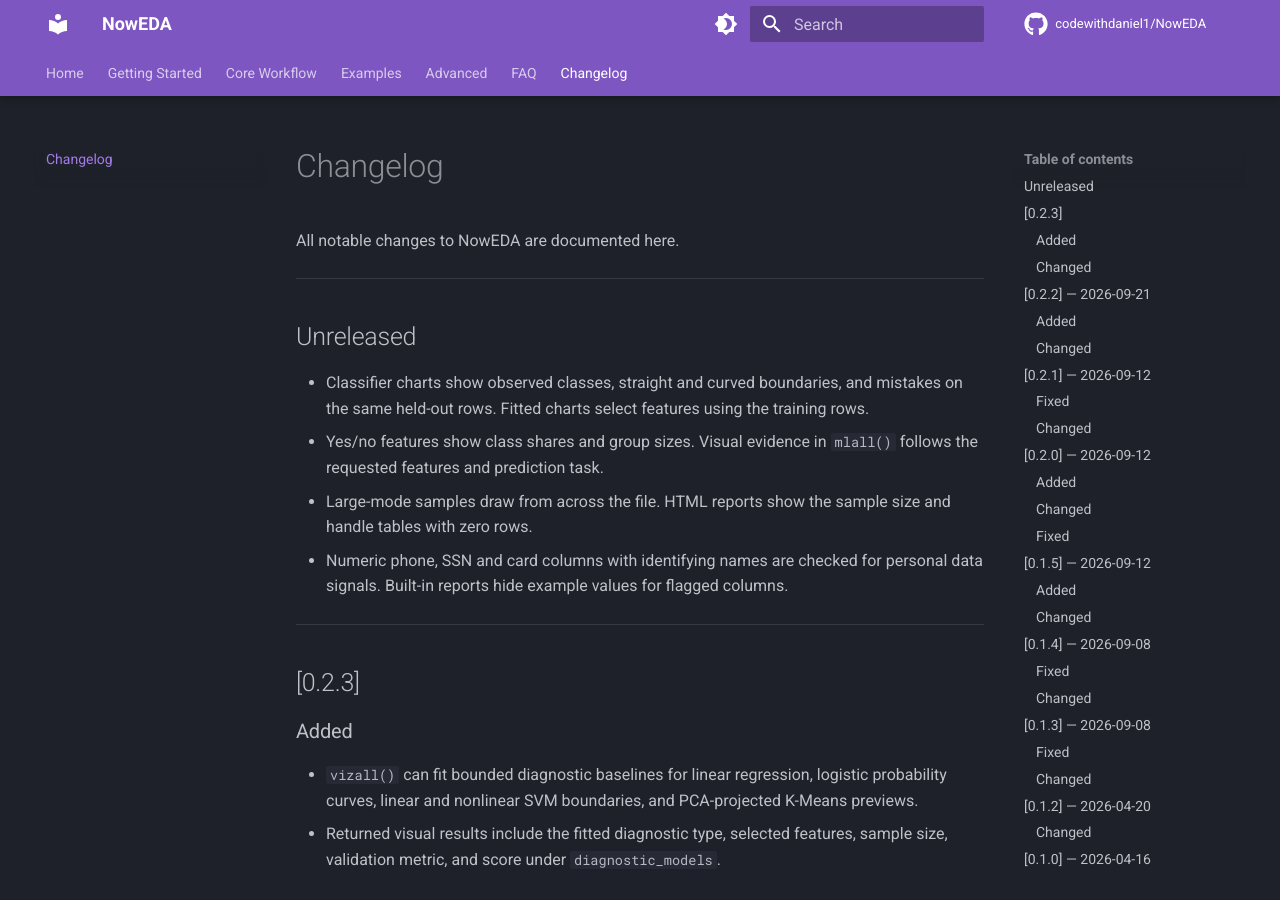
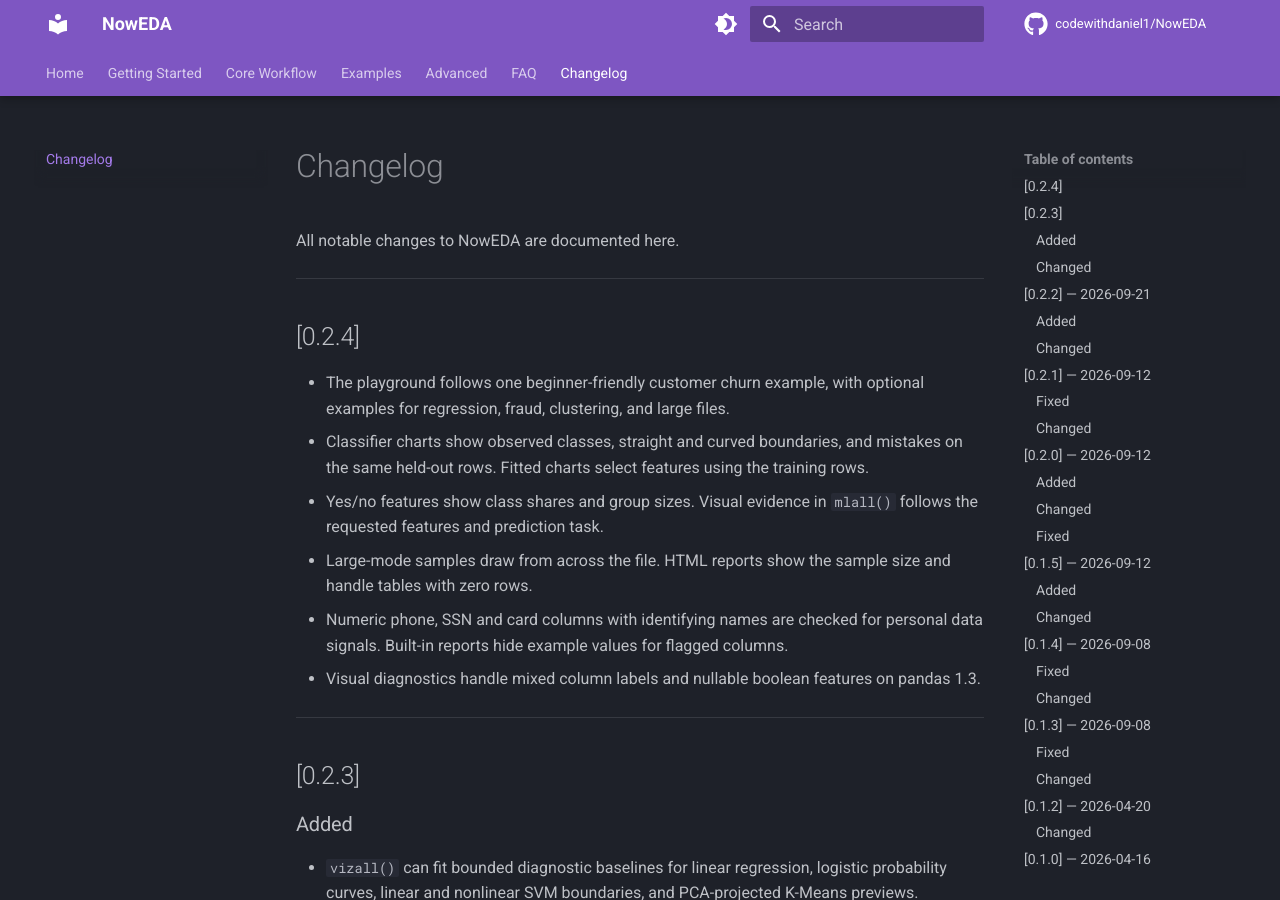
Before and after one commit to codewithdaniel1/NowEDA, an MkDocs documentation site: the page built from docs/changelog.md, in a window 1280 px wide and 900 px high. Built offline with MkDocs 1.6.1 and Material for MkDocs 9.7.7, drawn with Linux system fonts in a browser that asks for light colours; comment, search, counter and statistics services are not loaded.

Commit message:
Release NowEDA 0.2.4

```diff
--- a/docs/changelog.md
+++ b/docs/changelog.md
@@ -4,8 +4,10 @@ All notable changes to NowEDA are documented here.
 
 ---
 
-## Unreleased
+## [0.2.4]
 
+- The playground follows one beginner-friendly customer churn example, with
+  optional examples for regression, fraud, clustering, and large files.
 - Classifier charts show observed classes, straight and curved boundaries, and
   mistakes on the same held-out rows. Fitted charts select features using the training rows.
 - Yes/no features show class shares and group sizes. Visual evidence in
@@ -14,6 +16,8 @@ All notable changes to NowEDA are documented here.
   size and handle tables with zero rows.
 - Numeric phone, SSN and card columns with identifying names are checked for
   personal data signals. Built-in reports hide example values for flagged columns.
+- Visual diagnostics handle mixed column labels and nullable boolean features
+  on pandas 1.3.
 
 ---
 
--- a/noweda/_version.py
+++ b/noweda/_version.py
@@ -1 +1 @@
-__version__ = "0.2.3"
+__version__ = "0.2.4"
```
Also changed, not shown: README.md (+3 -0 lines).
